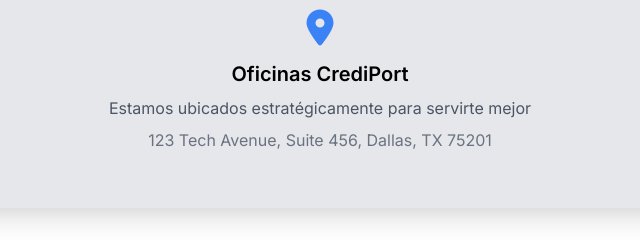
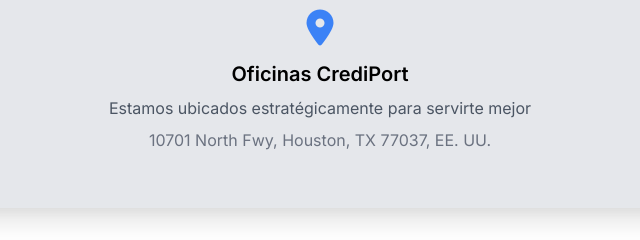
Before and after one commit to CrediPortTCA/Reserva-ya-tu-Smartphone, a plain HTML site: page index.html in a window 1280 px wide. Shown: the part 2000-2240 px from the top of the page, 320-960 px from the left. Drawn offline with nearby package versions, Linux system fonts and the light colour scheme.

Commit message:
Update index.html

```diff
--- a/index.html
+++ b/index.html
@@ -239,7 +239,7 @@
                         <i class="fas fa-map-marker-alt text-4xl text-blue-500 mb-3"></i>
                         <h4 class="text-xl font-semibold mb-2">Oficinas CrediPort</h4>
                         <p class="text-gray-600">Estamos ubicados estratégicamente para servirte mejor</p>
-                        <p class="text-gray-500 mt-2">123 Tech Avenue, Suite 456, Dallas, TX 75201</p>
+                        <p class="text-gray-500 mt-2">10701 North Fwy, Houston, TX 77037, EE. UU.</p>
                     </div>
                 </div>
             </div>
```
